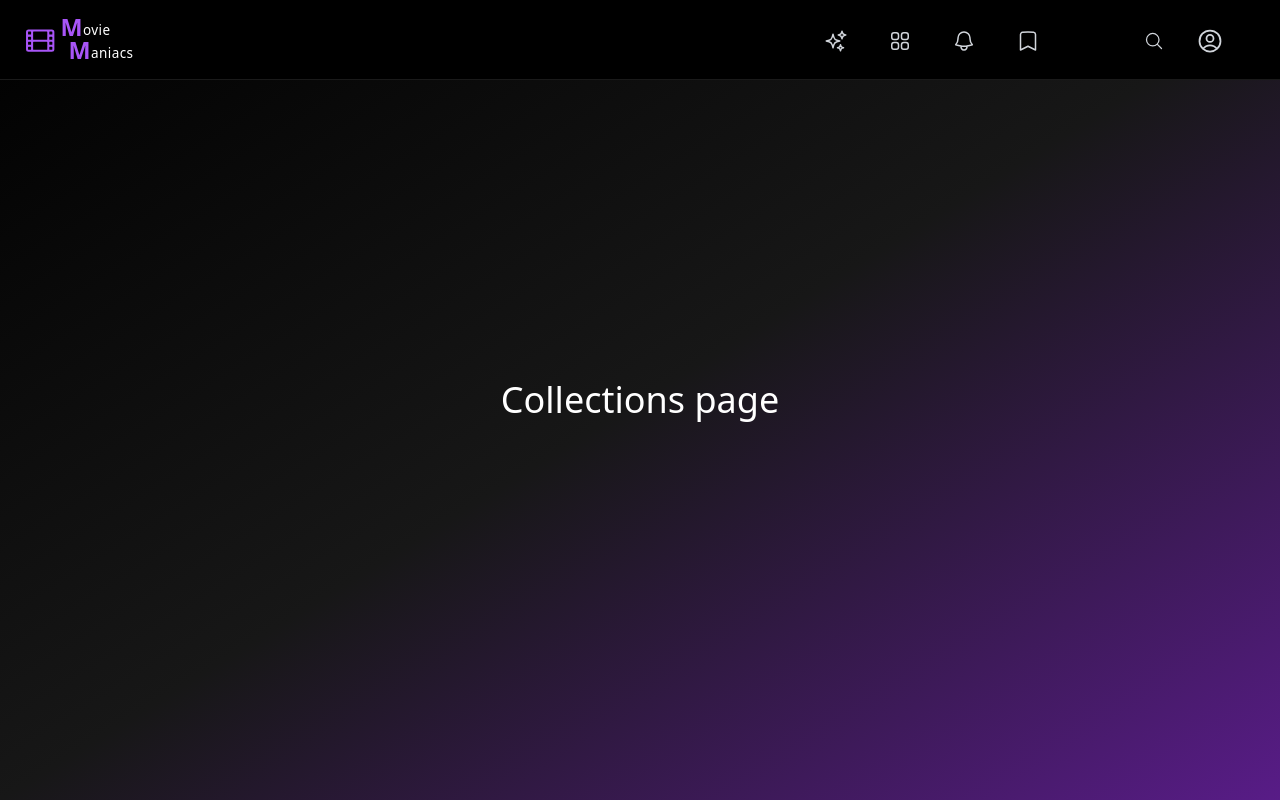
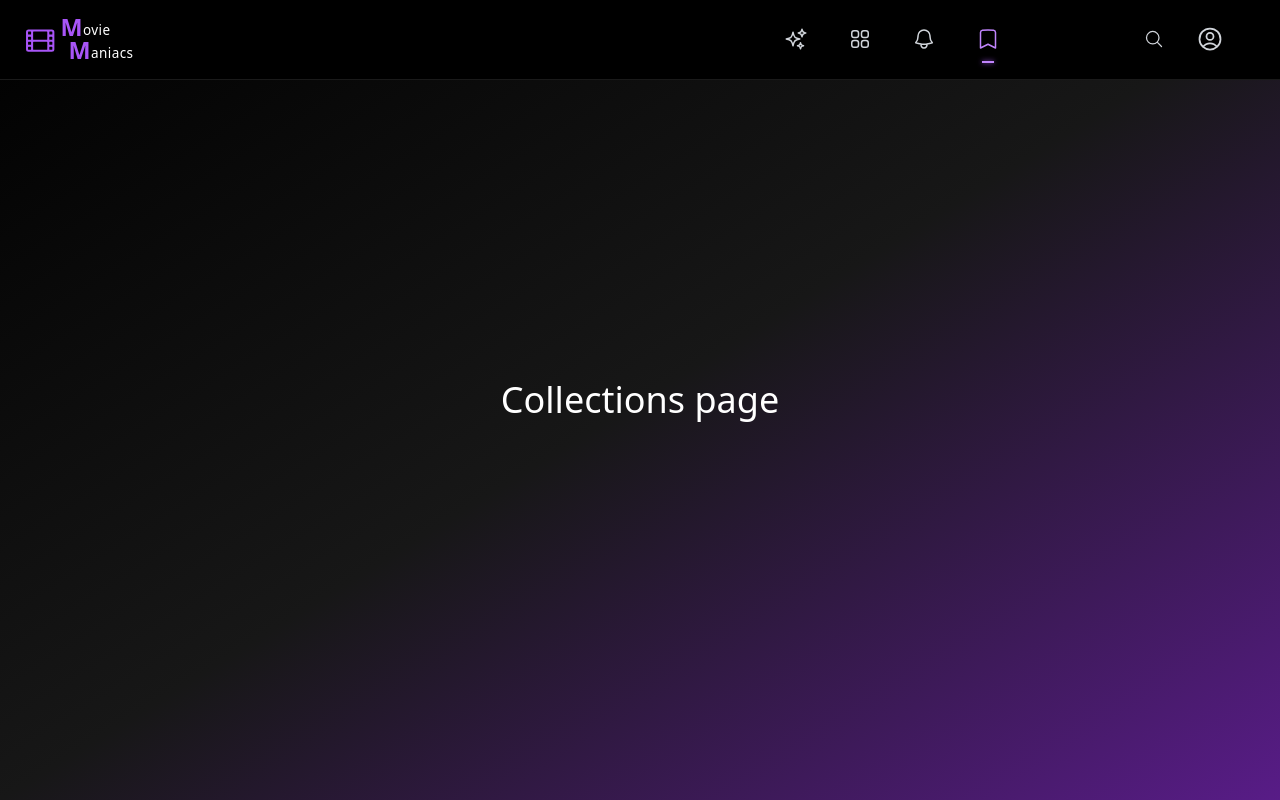
Before and after one commit to srinivas254/Movie-Maniacs, a React (Vite) app in the folder frontend/: page /collections in a window 1280 px wide. Built offline with nearby package versions, Linux system fonts and the light colour scheme.

Commit message:
added glitter functionality to auth navbars

```diff
--- a/frontend/src/authNavbar.jsx
+++ b/frontend/src/authNavbar.jsx
@@ -1,7 +1,9 @@
+import { useState } from "react";
+import { useNavigate, useLocation, Link } from "react-router-dom";
+import { Logo } from "./siteLogo.jsx";
 import { SearchBox } from "./searchBox.jsx";
 import { ProfileMenu } from "./profileMenu.jsx";
-import { Logo } from "./siteLogo.jsx";
-import { useNavigate, Link } from "react-router-dom";
+
 import {
   SparklesIcon,
   Squares2X2Icon,
@@ -9,59 +11,113 @@ import {
   BookmarkIcon,
 } from "@heroicons/react/24/outline";
 
+const navItems = [
+  {
+    id: "explore",
+    type: "route",
+    path: "/explore",
+    icon: SparklesIcon,
+    underline: true,
+  },
+  {
+    id: "grid",
+    type: "modal",
+    icon: Squares2X2Icon,
+  },
+  {
+    id: "notifications",
+    type: "modal",
+    icon: BellIcon,
+  },
+  {
+    id: "collections",
+    type: "route",
+    path: "/collections",
+    icon: BookmarkIcon,
+    underline: true,
+  },
+];
+
 export function AuthNavbar() {
   const navigate = useNavigate();
+  const location = useLocation();
+  const [activeModal, setActiveModal] = useState(null);
+
+  const isActive = (item) => {
+    if (item.type === "route") {
+      return location.pathname === item.path;
+    }
+    return activeModal === item.id;
+  };
+
+  const handleClick = (item) => {
+    if (item.type === "route") {
+      navigate(item.path);
+      setActiveModal(null);
+    } else {
+      setActiveModal(item.id);
+      // open modal here if needed
+    }
+  };
 
   return (
     <nav className="fixed top-0 w-full z-50 bg-black border-b border-white/10">
-      <div className="max-w-7xl mx-auto px-6 py-4 flex justify-between items-end">
-        {/* Logo */}
+      <div className="max-w-7xl mx-auto px-6 py-4 flex justify-between items-center">
+
+        {/* LOGO */}
         <Link to="/explore">
           <Logo className="text-lg cursor-pointer" />
         </Link>
 
-        {/* Links */}
-        <div
-          className="hidden md:flex  text-gray-300
-          [&>a]:cursor-pointer [&>a:hover]:text-purple-400 [&>a]:transition"
-        >
+        {/* ICONS + SEARCH + PROFILE */}
+        <div className="hidden md:flex items-center gap-10 text-gray-300">
+
+          {/* ICON NAV */}
           <div className="flex items-center gap-10">
-            <div
-              onClick={() => navigate("/explore")}
-              className="flex flex-col items-center gap-1 cursor-pointer
-                              hover:text-purple-400 transition"
-            >
-              <SparklesIcon className="h-6 w-6" />
-            </div>
+            {navItems.map((item) => {
+              const Icon = item.icon;
+              const active = isActive(item);
 
-            <div
-              className="flex flex-col items-center gap-1 cursor-pointer
-                              hover:text-purple-400 transition"
-            >
-              <Squares2X2Icon className="h-6 w-6" />
-            </div>
+              return (
+                <div
+                  key={item.id}
+                  onClick={() => handleClick(item)}
+                  className={`relative flex flex-col items-center gap-1 cursor-pointer transition
+                    ${
+                      active
+                        ? "text-purple-400"
+                        : "text-gray-300 hover:text-purple-400"
+                    }
+                  `}
+                >
+                  <Icon className="h-6 w-6" />
 
-            <div
-              className="flex flex-col items-center gap-1 cursor-pointer
-                              hover:text-purple-400 transition"
-            >
-              <BellIcon className="h-6 w-6" />
-            </div>
-
-            <div
-              onClick={() => navigate("/collections")}
-              className="flex flex-col items-center gap-1 cursor-pointer
-                              hover:text-purple-400 transition"
-            >
-              <BookmarkIcon className="h-6 w-6" />
-            </div>
+                  {/* PURPLE GLITTER LINE → ONLY FOR ROUTES */}
+                  {item.type === "route" && item.underline && (
+                    <span
+                      className={`absolute -bottom-3 h-[2px] w-6
+                        bg-purple-400
+                        shadow-[0_0_8px_rgba(168,85,247,0.9)]
+                        transition-all duration-300
+                        ${
+                          active
+                            ? "opacity-100 scale-x-50"
+                            : "opacity-0 scale-x-0"
+                        }
+                      `}
+                    />
+                  )}
+                </div>
+              );
+            })}
           </div>
 
+          {/* SEARCH + PROFILE */}
           <div className="flex items-center gap-4">
             <SearchBox />
-
             <ProfileMenu />
           </div>
+
         </div>
       </div>
     </nav>
```
Also changed, not shown: 1 other file (tests, documents, lock files or other folders).
